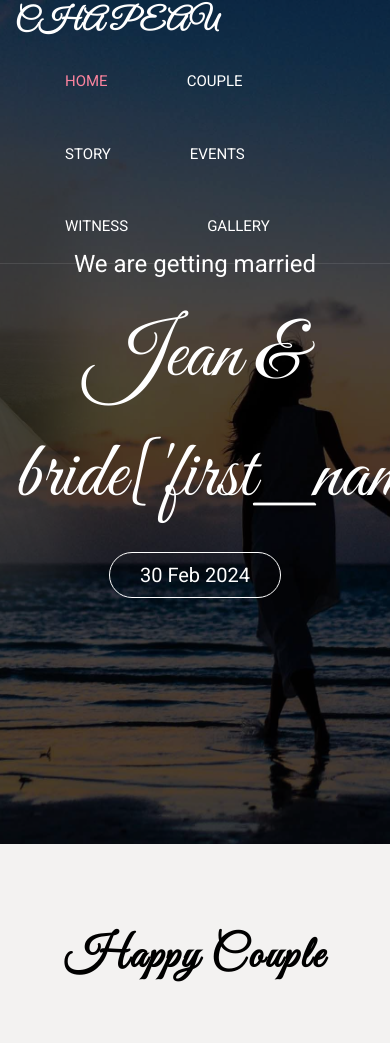
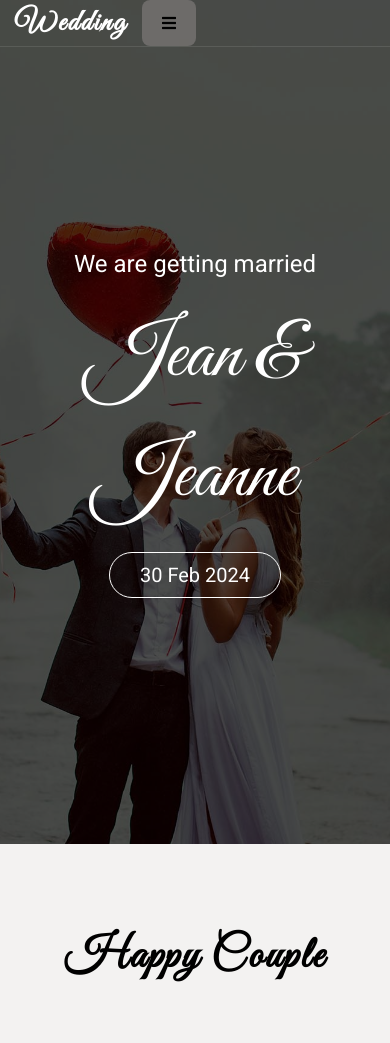
Before and after one commit to QuentinRiv/Ojlev, a Flask app: page / in a window 390 px wide; the page is wider, and only the part inside the window is pictured. Shown: the top 1043 px of that part. Run offline with Flask 3, Linux system fonts and the light colour scheme; a user stored in the database is signed in; data comes from the database, SQL or seed files in the repository; both versions use the stored data as it was after the commit.

Commit message:
change for mobile

```diff
--- a/ojlevapp/static/css/admin.css
+++ b/ojlevapp/static/css/admin.css
@@ -1,3 +1,10 @@
+
+/* Nav Bar */
+.user {
+  background-color: grey;
+  padding: 12px;
+  border-radius: 50%;
+}
 
 .couple-section .couple:hover .cover {
   opacity: 0.5;
@@ -29,8 +36,8 @@
   visibility: hidden;
 }
 
-.couple-section .couple .fa-camera {
-  color: blue;
+.fa-camera {
+  color: rgb(59, 42, 3);
   font-size: 300%;
 }
 
@@ -95,6 +102,7 @@
 .story-content .story-img .fa-camera {
   color: black;
   font-size: 300%;
+  width: auto
 }
 
 /* Witness */
@@ -118,3 +126,100 @@
   color: rgb(71, 55, 55);
   padding: 10px;
 }
+
+.witness-section .witness-img {
+  position: relative;
+}
+
+
+.witness-section .witness-img .new-image-witness {
+  background-color: rgb(117, 128, 143);
+  opacity: 0;
+  position: absolute;
+  top: 0;
+  left: 0;
+  width: 100%;
+  height: calc(100% + 40px);
+  transition: opacity 0.3s ease-in-out;
+  display: flex;
+  align-items: center;
+  justify-content: center;
+  margin-top: -40px;
+}
+
+.witness-section .witness-img .new-image-witness:hover {
+  opacity: 0.6;
+  cursor: pointer;
+}
+
+
+/* Gallery */
+.gallery-section .photo_library {
+  margin: 40px;
+  width: 150px;
+  height: auto;
+  border: 3px solid #000000;
+  padding: 10px;
+  border-radius: 10%;
+  background-color: #c7c7c7;
+  text-align: center;
+}
+
+.witness-section .photo_library p {
+  font-weight: 500;
+}
+
+#menu-btn{
+    font-size: 1rem;
+    border-radius: .5rem;
+    background: #918c8c80;
+    color: var(--green);
+    padding: 15px 20px;
+    cursor: pointer;
+    display: none;
+}
+
+@media (max-width:768px){
+
+    #menu-btn {
+        display: initial;
+    }
+
+    .header .navbar {
+        position: absolute;
+        top: 115%; right: 2rem;
+        border-radius: .5rem;
+        box-shadow: var(--box-shadow);
+        width: 300px;
+        /* width: 30rem; */
+        border: var(--border);
+        background: #fff;
+        transform: scale(0);
+        opacity: 0;
+        transform-origin: top right;
+        transition: none;
+    }
+
+    .header .navbar.active {
+        transform: scale(1);
+        opacity: 1;
+        transition: .2s linear;
+    }
+
+    .header .navbar a {
+        font-size: 2rem;
+        display: block;
+        margin: 1.5rem;
+    }
+
+
+    .event-section .row.justify-content-center {
+      background-color: blue !important;
+      display: flex;
+      display: column;
+    }
+
+    .event-section .event-item {
+      max-width: 80%;
+    }
+}
--- a/ojlevapp/static/css/style.css
+++ b/ojlevapp/static/css/style.css
@@ -107,6 +107,8 @@ body {
     top: 0;
     z-index: 99;
     border-bottom: 1px solid rgba(255, 255, 255, 0.1);
+    display: flex;
+    align-items: center;
 }
 .header .logo {
     padding: 0 15px ;
@@ -118,29 +120,29 @@ body {
     font-weight: bold;
     font-family: 'Great Vibes', cursive;
     letter-spacing: 2px;
-    text-transform: uppercase;
+    text-transform: capitalize;
 }
 
 
-.header .nav {
+.header .navbar {
     padding: 0 15px ;
 }
 
-.header .nav ul{
+.header .navbar ul {
     list-style: none;
     margin: 0;
     padding: 0;
 }
 
-.header .nav ul li{
+.header .navbar ul li {
     display: inline-block;
     margin-left: 25px;
 }
 
-.header .nav ul li a{
-    display: block;
+.header .navbar a {
+    /* display: block; */
     padding: 25px;
-    color: #ffffff;
+    color: red;
     font-size: 15px;
     text-transform: uppercase;
     text-decoration: none;
@@ -349,7 +351,7 @@ body {
     background-color: #cccccc;
 }
 
-.story-content .story-item i {
+.story-content .story-item i.fa-heart {
     position: absolute;
     left: 50%;
     width: 31px;
@@ -513,6 +515,11 @@ body {
     padding: 80px 0 80px;
 }
 
+.witness-section .witnesses {
+    display: grid;
+    grid-template-columns: repeat(auto-fit, minmax(220px, 1fr));
+}
+
 .witness-section .witness-filter {
     /* background-color: red; */
     padding: 0 15px;
@@ -538,8 +545,8 @@ body {
 }
 
 .witness-section .witness-item {
-    flex: 0 0 25%;
-    max-width: 25%;
+    /* flex: 0 0 25%;
+    max-width: 25%; */
     padding: 0 15px;
     margin-top: 25px;
     display: none;
@@ -584,10 +591,11 @@ body {
     padding: 80px 0 80px;
 }
 
-.gallery-section .gallery-item {
-    flex: 0 0 33.33%;
-    max-width: 33.33%;
-    padding: 15px;
+/* .gallery-section .gallery-item { */
+.gallery-section .images {
+    display: grid;
+    gap:2rem;
+    grid-template-columns: repeat(auto-fit, minmax(200px, 1fr));
 }
 
 .gallery-section .gallery-item-inner {
--- a/ojlevapp/static/js/admin.js
+++ b/ojlevapp/static/js/admin.js
@@ -54,7 +54,7 @@ $(window).on("load", function () {
 
   // Modif des partenaires START
   let elements = $(
-    ".couple h3, .couple p, .story-content .row h3, .story-content .row span, .story-content .row p, .event-item-inner h3, .event-item-inner span, .event-item-inner p"
+    ".couple h3, .couple p, .story-content .row h3, .story-content .row span, .story-content .row p, .event-item-inner h3, .event-item-inner span, .event-item-inner p, .witness-item-inner h4, .witness-item-inner p"
   );
   elements.attr("contenteditable", "true");
   elements.css("border", "1px dashed black");
@@ -184,7 +184,6 @@ $(window).on("load", function () {
     let nbrChildren = newStep.children().length;
     console.log("Enfant num :", nbrChildren);
     let nouv = lastChild.clone();
-    nouv.find(".witness-item").attr("data-index", nbrChildren);
     nouv.find("img").attr("src", "../static/img/upcloud.png");
     nouv.find("h4").html("Witness' name");
     nouv.find("p").html("Role");
@@ -226,3 +225,18 @@ $(window).on("load", function () {
   });
   // Ajout/Retrait d'une histoire END
 });
+
+
+
+let menu = document.querySelector("#menu-btn");
+let navbar = document.querySelector(".navbar");
+
+menu.onclick = () => {
+  menu.classList.toggle("fa-times");
+  navbar.classList.toggle("active");
+};
+
+window.onscroll = () => {
+  menu.classList.remove("fa-times");
+  navbar.classList.remove("active");
+};
--- a/ojlevapp/static/js/main.js
+++ b/ojlevapp/static/js/main.js
@@ -17,7 +17,7 @@ $(window).on("load", function() {
         setTimeout(slideShow, 5000);
     }
 
-    slideShow();
+    // slideShow();
 });
 
 $(document).ready( function() {
--- a/ojlevapp/templates/index.html
+++ b/ojlevapp/templates/index.html
@@ -18,27 +18,31 @@
   <body>
     <!-- header start -->
     <header class="header">
-      <div class="container">
-        <div class="row align-items-center justify-content-between">
+      <!-- <div class="container">
+        <div class="row align-items-center justify-content-between"> -->
+
           <div class="logo">
             {% if connected %}
-            <a id="name_connected" href="index.html">Chapeau</a>
+            <a id="name_connected" href="index.html">Wedding</a>
             {% else %}
             <a href="index.html">S & S</a>
             {% endif %}
           </div>
-          <div class="nav">
-            <ul>
-              <li><a href="#" class="active">Home</a></li>
-              <li><a href="#">Couple</a></li>
-              <li><a href="#">Story</a></li>
-              <li><a href="#">Events</a></li>
-              <li><a href="#">Witness</a></li>
-              <li><a href="#">Gallery</a></li>
-            </ul>
-          </div>
+
+          <nav class="navbar">
+              <a href="#" class="active">Home</a>
+              <a href="#">Couple</a>
+              <a href="#">Story</a>
+              <a href="#">Events</a>
+              <a href="#">Witness</a>
+              <a href="#">Gallery</a>
+              <a href="/connect"><i class="fas fa-user user"></i></a>
+          </nav>
+
+          <div id="menu-btn" class="fas fa-bars"></div>
+<!--
         </div>
-      </div>
+      </div> -->
     </header>
     <!-- header end -->
 
@@ -70,7 +74,7 @@
           <div class="row align-items-center">
             <div class="home-content">
               <p>We are getting married</p>
-              <h1>{{ groom['first_name'] }} & bride['first_name']</h1>
+              <h1>{{ groom['first_name'] }} & {{ bride['first_name'] }}</h1>
               <span>30 Feb 2024</span>
             </div>
           </div>
@@ -234,7 +238,7 @@
     <!-- Event section end -->
 
     <!-- witness section start -->
-    <section class="witness-section">
+    <section class="witness-section" data-db="Witness">
       <div class="container">
         <div class="row">
           <div class="section-title">
@@ -248,14 +252,19 @@
           </div>
         </div>
         <!-- groomsmen  start -->
-        <div class="row justify-content-center filter-img" data-target="Groomsman">
+        <div class="row justify-content-center filter-img witnesses" data-target="Groomsman">
           <!-- witness item start -->
           {% for Groomsman in groomsmen %}
-          <div class="witness-item" data-target="Groomsman" data-index={{loop.index0|string}}>
+          <div class="witness-item item" data-target="Groomsman" data-index={{Groomsman['id']}}>
             <div class="witness-item-inner">
-              <img src={{"../static/img/witness/Groomsman_"+loop.index0|string+".jpg"}} alt="Groomsman">
-              <h4>{{ Groomsman['full_name'] }}</h4>
-              <p>{{ Groomsman['description'] }}</p>
+              <div class="witness-img">
+                <img src={{"../static/img/witness/Groomsman_"+loop.index0|string+".jpg"}} alt="Groomsman">
+                <div class="new-image-witness">
+                  <i class="fas fa-camera"></i>
+                </div>
+              </div>
+              <h4 name="full_name">{{ Groomsman['full_name'] }}</h4>
+              <p name="description">{{ Groomsman['description'] }}</p>
             </div>
           </div>
           {% endfor %}
@@ -264,14 +273,19 @@
         <!-- groomsmen  end -->
 
         <!-- bridesmaid start -->
-        <div class="row justify-content-center filter-img active" data-target="bridesmaid">
+        <div class="row justify-content-center filter-img active witnesses" data-target="bridesmaid">
           <!-- witness item start -->
           {% for bridesmaid in bridesmaids %}
-          <div class="witness-item" data-target="bridesmaid" data-index={{loop.index0|string}}>
+          <div class="witness-item item" data-target="bridesmaid" data-index={{bridesmaid['id']}}>
             <div class="witness-item-inner">
-              <img src={{"../static/img/witness/bridesmaid_"+loop.index0|string+".jpg"}} alt="bridesmaid">
-              <h4>{{ bridesmaid['full_name'] }}</h4>
-              <p>{{ bridesmaid['description'] }}</p>
+              <div class="witness-img">
+                  <img src={{"../static/img/witness/bridesmaid_"+loop.index0|string+".jpg"}} alt="bridesmaid">
+                  <div class="new-image-witness">
+                    <i class="fas fa-camera"></i>
+                  </div>
+                </div>
+              <h4 name="full_name">{{ bridesmaid['full_name'] }}</h4>
+              <p name="description">{{ bridesmaid['description'] }}</p>
             </div>
           </div>
           {% endfor %}
@@ -299,7 +313,7 @@
             <h2>Our Memories</h2>
           </div>
         </div>
-        <div class="row">
+        <div class="row images">
           <!-- gallery item start -->
           <div class="gallery-item">
             <div class="gallery-item-inner">
@@ -343,6 +357,13 @@
           </div>
           <!-- gallery item end -->
         </div>
+      </div>
+
+      <div class="row justify-content-center">
+        <a href="/gallery_lib" class="photo_library">
+          <img src="../static/img/morephoto.svg" alt="">
+          <p>Manage the photo gallery</p>
+        </a>
       </div>
     </section>
     <!-- gallery section end -->
@@ -430,9 +451,9 @@
           <div class="footer-content">
             <div class="couple-name">
               <img src="../static/img/flower-circle.png" alt="Wedding couple">
-              <h2>Jean
+              <h2>{{ groom['first_name'] }}
                 <span>&</span>
-                Jeanne
+                {{ bride['first_name'] }}
               </h2>
             </div>
             <p>Thank you</p>
--- a/ojlevapp/views.py
+++ b/ojlevapp/views.py
@@ -63,6 +63,7 @@ def update_db():
     if (table == "Program"): tablequery = db.session.query(Program)
     if (table == "Lovestory"): tablequery = db.session.query(Lovestory)
     if (table == "Partner"): tablequery = db.session.query(Partner)
+    if (table == "Witness"): tablequery = db.session.query(Witness)
 
     element = tablequery.filter_by(id=id).first()
 
```
Also changed, not shown: data/app.db, ojlevapp/static/img/morephoto.svg (added).
